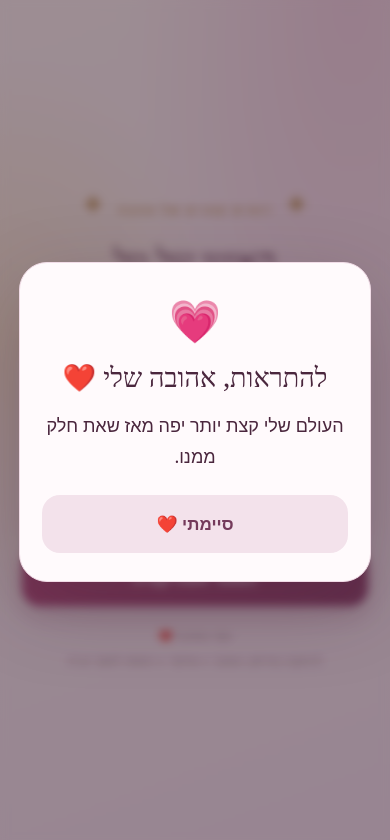
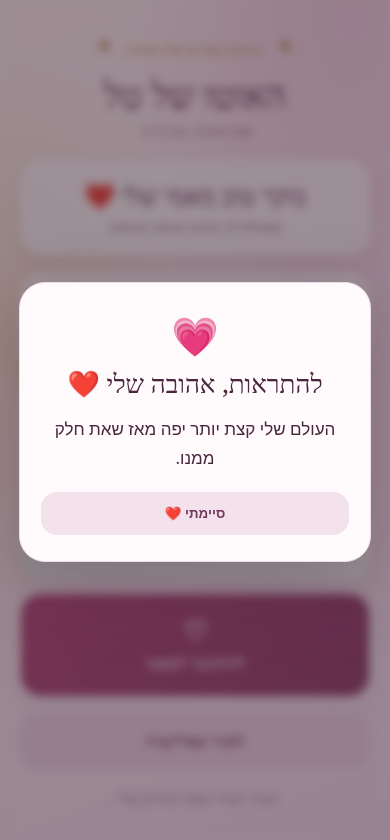
Before and after one commit to erezfly-arch/Auto-shel-tal, a plain HTML site: page index.html in a window 390 px wide. Both pictures are taken after a click on the button "לסגור אפליקציה". Drawn offline with Linux system fonts and the light colour scheme; no server answers.

Commit message:
Restore Tal app dashboard buttons and iPhone layout

```diff
--- a/index.html
+++ b/index.html
@@ -6,66 +6,54 @@
 <meta name="theme-color" content="#f7eaf0">
 <meta name="apple-mobile-web-app-capable" content="yes">
 <meta name="apple-mobile-web-app-status-bar-style" content="default">
+<meta name="mobile-web-app-capable" content="yes">
 <link rel="manifest" href="/manifest.webmanifest">
 <link rel="apple-touch-icon" href="/icon.svg">
-<meta name="mobile-web-app-capable" content="yes">
 <title>האוטו של טל</title>
 <style>
-:root{color-scheme:light;--ink:#4a263d;--muted:#8e7181;--pink:#b64c7c;--gold:#bd9859;--card:rgba(255,255,255,.78)}
+:root{color-scheme:light;--ink:#4a263d;--muted:#8e7181;--pink:#b64c7c;--gold:#bd9859;--card:rgba(255,255,255,.82)}
 *{box-sizing:border-box}body{margin:0;min-height:100vh;font-family:system-ui,-apple-system,"Arial",sans-serif;color:var(--ink);background:radial-gradient(ellipse at 90% 0%,#f4d9e5,transparent 45%),radial-gradient(ellipse at 0 40%,#f7ead0,transparent 40%),linear-gradient(160deg,#fff8f4,#f5e8f1);-webkit-font-smoothing:antialiased}
-main{width:min(100%,460px);min-height:100svh;margin:auto;padding:max(26px,env(safe-area-inset-top)) 22px max(28px,env(safe-area-inset-bottom));display:flex;flex-direction:column;justify-content:center;gap:22px}
-header{text-align:center;padding:12px 0}.brand{font-size:12px;letter-spacing:.14em;color:var(--gold);font-weight:700}.spark{font-size:26px;margin:0 8px}h1{font-family:Georgia,serif;font-size:clamp(32px,8vw,40px);font-weight:500;margin:16px 0 8px;color:#542c45}.sub{font-size:14px;color:var(--muted)}
-.card{background:var(--card);border:1px solid rgba(255,255,255,.9);border-radius:26px;padding:24px;box-shadow:0 12px 38px rgba(103,58,82,.10);text-align:center}
-.heart{font-size:42px;margin-bottom:10px}.card h2{font-family:Georgia,serif;font-weight:500;font-size:25px;margin:0 0 10px}.card p{color:var(--muted);font-size:14px;line-height:1.65;margin:0}
-button{font:inherit;border:0;border-radius:18px;min-height:58px;padding:15px 20px;font-weight:700;font-size:17px;cursor:pointer}
-.primary{background:linear-gradient(135deg,#b64c7c,#8f416b);color:white;box-shadow:0 9px 22px rgba(143,65,107,.23)}
-footer{text-align:center;color:#a58b9a;font-size:11px}
-dialog{border:1px solid #f1dce7;border-radius:28px;padding:28px 22px;width:min(calc(100% - 32px),390px);background:#fffafc;color:var(--ink);text-align:center;box-shadow:0 24px 80px rgba(67,30,52,.25)}
-dialog::backdrop{background:rgba(52,27,43,.48);backdrop-filter:blur(5px)}
-dialog h2{font:500 27px Georgia,serif;margin:4px 0 15px}dialog p{font-size:18px;line-height:1.7;margin:0 0 23px}.done{width:100%;background:#f3e2eb;color:#743a5b}
+main{width:min(100%,480px);min-height:100svh;margin:auto;padding:max(22px,env(safe-area-inset-top)) 20px max(26px,env(safe-area-inset-bottom));display:flex;flex-direction:column;gap:17px}
+header{text-align:center;padding:10px 0 2px}.brand{font-size:11px;letter-spacing:.13em;color:var(--gold);font-weight:700}.spark{font-size:21px;margin:0 7px}h1{font-family:Georgia,serif;font-size:36px;font-weight:500;margin:10px 0 3px;color:#542c45}.sub{font-size:13px;color:var(--muted)}
+.card{background:var(--card);border:1px solid rgba(255,255,255,.92);border-radius:23px;padding:18px;box-shadow:0 10px 30px rgba(103,58,82,.09);text-align:center}
+.greeting{font:500 25px Georgia,serif;margin:0 0 6px}.small{font-size:13px;color:var(--muted)}
+.weatherline{display:flex;justify-content:center;align-items:center;gap:9px;font-size:17px;font-weight:650}.weatherline .temp{font-size:30px;color:#9b5276}.weather-note{font-size:11px;color:var(--muted);margin-top:4px}
+.grid{display:grid;grid-template-columns:1fr 1fr;gap:12px}
+.action{display:flex;flex-direction:column;justify-content:center;align-items:center;gap:8px;min-height:104px;padding:14px 10px;border:1px solid rgba(255,255,255,.95);border-radius:21px;background:var(--card);color:var(--ink);text-decoration:none;font:700 16px system-ui;box-shadow:0 8px 24px rgba(103,58,82,.08);cursor:pointer}
+.action .ico{font-size:27px;line-height:1}.action:active{transform:scale(.98)}
+.spotify{grid-column:1/-1;min-height:78px;flex-direction:row;background:linear-gradient(120deg,#e5f4e9,#f7fff8);color:#17683a}
+.call{grid-column:1/-1;background:linear-gradient(135deg,#b64c7c,#8f416b);color:white}
+.close{width:100%;min-height:54px;border:0;border-radius:18px;background:#f0dce7;color:#743a5b;font:700 16px system-ui}
+footer{text-align:center;color:#946f83;font:500 15px Georgia,serif;padding:3px 0 8px}
+dialog{border:1px solid #f1dce7;border-radius:26px;padding:26px 21px;width:min(calc(100% - 32px),390px);background:#fffafc;color:var(--ink);text-align:center;box-shadow:0 24px 80px rgba(67,30,52,.25)}dialog::backdrop{background:rgba(52,27,43,.48);backdrop-filter:blur(5px)}dialog h2{font:500 26px Georgia,serif;margin:4px 0 14px}dialog p{font-size:17px;line-height:1.7;margin:0 0 20px}.done{width:100%;background:#f3e2eb;color:#743a5b;border:0;border-radius:16px;padding:14px;font-weight:700}
+@media(max-width:360px){h1{font-size:31px}.action{min-height:94px;font-size:14px}}
 </style>
 </head>
 <body>
 <main>
 <header><div class="brand"><span class="spark">✦</span> רגעים קטנים של אהבה <span class="spark">✦</span></div><h1>האוטו של טל</h1><div class="sub">קצת אהבה, גם בדרך.</div></header>
-<section class="card"><div class="heart">♡</div><h2>כיף שאת כאן</h2><p>כל נסיעה יכולה להתחיל בחיוך קטן.</p></section>
-<button class="primary" id="goodbye">לסגור אפליקציה</button>
-<footer>נוצר באהבה ❤️<br><span style="display:block;margin-top:10px">להתקנה באייפון: Safari ← שיתוף ← הוספה למסך הבית</span></footer>
+<section class="card"><div class="greeting" id="greeting">היי מאמי שלי ❤️</div><div class="small">מאחלת לך נסיעה נעימה ובטוחה</div></section>
+<section class="card" aria-label="מזג האוויר בראשון לציון"><div class="weatherline"><span>☀️</span><span class="temp" id="temperature">--°</span><span id="condition">טוען מזג אוויר…</span></div><div class="weather-note">ראשון לציון, ישראל · <span id="weatherUpdated">נתוני מזג אוויר</span></div></section>
+<section class="grid" aria-label="קיצורי דרך">
+<a class="action" href="https://waze.com/ul?q=%D7%A9%D7%A4%D7%98%D7%9C%2032%2C%20%D7%A8%D7%90%D7%A9%D7%95%D7%9F%20%D7%9C%D7%A6%D7%99%D7%95%D7%9F&navigate=yes"><span class="ico">🏡</span><span>סעי הביתה</span></a>
+<a class="action" href="https://waze.com/ul?q=%D7%A9%D7%A9%D7%AA%20%D7%94%D7%99%D7%9E%D7%99%D7%9D%201%2C%20%D7%97%D7%95%D7%9C%D7%95%D7%9F&navigate=yes"><span class="ico">💗</span><span>סעי למאמי</span></a>
+<a class="action spotify" href="https://open.spotify.com/" target="_blank" rel="noopener"><span class="ico">♫</span><span>Spotify</span><span class="small">למוזיקה שאת אוהבת</span></a>
+<button class="action call" id="call"><span class="ico">♡</span><span>להתקשר למאמי</span></button>
+</section>
+<button class="close" id="goodbye">לסגור אפליקציה</button>
+<footer>תזכרי תמיד שאת החיים שלי .</footer>
 </main>
-<dialog id="farewell" aria-labelledby="farewell-title"><div class="heart">💗</div><h2 id="farewell-title">להתראות, אהובה שלי ❤️</h2><p id="message"></p><button class="done" id="done">סיימתי ❤️</button></dialog>
+<dialog id="farewell" aria-labelledby="farewell-title"><div style="font-size:38px">💗</div><h2 id="farewell-title">להתראות, אהובה שלי ❤️</h2><p id="message"></p><button class="done" id="done">סיימתי ❤️</button></dialog>
 <script>
-const messages = [
-"תזכרי תמיד שאת החיים שלי. ❤️",
-"גם כשאת לא איתי, הלב שלי תמיד אצלך.",
-"הלוואי שיכולתי לתת לך עכשיו נשיקה לפני שאת הולכת.",
-"את הדבר הכי יפה שקרה לי.",
-"שתלכי לישון עם חיוך, ותדעי שיש מישהו שחושב עלייך בלי הפסקה.",
-"המרחק בינינו לא משנה, את תמיד קרובה ללב שלי.",
-"אם הייתי יכול, הייתי עוצר את הזמן בכל רגע איתך.",
-"את הבית שלי, גם כשאנחנו רחוקים.",
-"רק רציתי להזכיר לך כמה את אהובה.",
-"עוד יום נגמר, אבל האהבה שלי אלייך לא נגמרת לעולם.",
-"תשמרי על החיוך הזה שלך, הוא עושה לי את היום.",
-"הייתי בוחר בך מחדש בכל יום.",
-"שולח לך חיבוק ענק ונשיקה שאף פעם לא נגמרת.",
-"את המחשבה האחרונה שלי לפני השינה והראשונה כשאני מתעורר.",
-"לא משנה איך עבר עלייך היום, תמיד יש לך אותי.",
-"את הקסם הקטן שהפך את החיים שלי ליפים יותר.",
-"הלוואי שהייתי יכול להיות עכשיו לידך ולחבק אותך חזק.",
-"אל תשכחי לרגע כמה את מיוחדת בשבילי.",
-"העולם שלי קצת יותר יפה מאז שאת חלק ממנו.",
-"לילה טוב, אהבה שלי. ואם עוד לא לילה, אז פשוט תדעי שאני אוהב אותך. ❤️"
-];
+const greetings=[{h:5,t:"בוקר טוב מאמי שלי ❤️"},{h:12,t:"צהריים טובים מאמי שלי ❤️"},{h:17,t:"ערב טוב מאמי שלי ❤️"},{h:22,t:"לילה טוב מאמי שלי ❤️"}];
+const hour=new Date().getHours();let greeting=greetings[0].t;for(const item of greetings){if(hour>=item.h)greeting=item.t;}document.querySelector("#greeting").textContent=greeting;
+const weatherCodes={0:"בהיר",1:"מעונן מעט",2:"מעונן חלקית",3:"מעונן",45:"ערפל",48:"ערפל",51:"טפטוף קל",53:"טפטוף",55:"טפטוף חזק",61:"גשם קל",63:"גשם",65:"גשם חזק",71:"שלג קל",73:"שלג",75:"שלג כבד",80:"ממטרים",81:"ממטרים",82:"ממטרים חזקים",95:"סופת רעמים",96:"סופת רעמים וברד",99:"סופת רעמים וברד"};
+fetch("https://api.open-meteo.com/v1/forecast?latitude=31.9730&longitude=34.7925&current=temperature_2m,weather_code&timezone=Asia%2FJerusalem").then(r=>{if(!r.ok)throw Error("weather");return r.json()}).then(d=>{document.querySelector("#temperature").textContent=Math.round(d.current.temperature_2m)+"°";document.querySelector("#condition").textContent=weatherCodes[d.current.weather_code]||"מזג אוויר נוכחי";document.querySelector("#weatherUpdated").textContent="עודכן עכשיו"}).catch(()=>{document.querySelector("#condition").textContent="לא ניתן לטעון כרגע";document.querySelector("#weatherUpdated").textContent="נסי שוב מאוחר יותר"});
+document.querySelector("#call").addEventListener("click",()=>{const number=window.prompt("הכניסי את מספר הטלפון של מאמי");if(number){const clean=number.replace(/[^+0-9]/g,"");if(clean)window.location.href="tel:"+clean;}});
+const messages=["תזכרי תמיד שאת החיים שלי. ❤️","גם כשאת לא איתי, הלב שלי תמיד אצלך.","הלוואי שיכולתי לתת לך עכשיו נשיקה לפני שאת הולכת.","את הדבר הכי יפה שקרה לי.","שתלכי לישון עם חיוך, ותדעי שיש מישהו שחושב עלייך בלי הפסקה.","המרחק בינינו לא משנה, את תמיד קרובה ללב שלי.","אם הייתי יכול, הייתי עוצר את הזמן בכל רגע איתך.","את הבית שלי, גם כשאנחנו רחוקים.","רק רציתי להזכיר לך כמה את אהובה.","עוד יום נגמר, אבל האהבה שלי אלייך לא נגמרת לעולם.","תשמרי על החיוך הזה שלך, הוא עושה לי את היום.","הייתי בוחר בך מחדש בכל יום.","שולח לך חיבוק ענק ונשיקה שאף פעם לא נגמרת.","את המחשבה האחרונה שלי לפני השינה והראשונה כשאני מתעורר.","לא משנה איך עבר עלייך היום, תמיד יש לך אותי.","את הקסם הקטן שהפך את החיים שלי ליפים יותר.","הלוואי שהייתי יכול להיות עכשיו לידך ולחבק אותך חזק.","אל תשכחי לרגע כמה את מיוחדת בשבילי.","העולם שלי קצת יותר יפה מאז שאת חלק ממנו.","לילה טוב, אהבה שלי. ואם עוד לא לילה, אז פשוט תדעי שאני אוהב אותך. ❤️"];
 const dialog=document.querySelector("#farewell");
-document.querySelector("#goodbye").addEventListener("click",()=>{
- const last=localStorage.getItem("lastFarewellMessage");
- const choices=messages.map((m,i)=>({m,i})).filter(x=>x.m!==last);
- const chosen=choices[Math.floor(Math.random()*choices.length)].m;
- document.querySelector("#message").textContent=chosen;
- localStorage.setItem("lastFarewellMessage",chosen);
- dialog.showModal();
-});
+document.querySelector("#goodbye").addEventListener("click",()=>{const last=sessionStorage.getItem("lastFarewellMessage");const choices=messages.filter(m=>m!==last);const chosen=choices[Math.floor(Math.random()*choices.length)];document.querySelector("#message").textContent=chosen;sessionStorage.setItem("lastFarewellMessage",chosen);dialog.showModal();});
 document.querySelector("#done").addEventListener("click",()=>dialog.close());
-if("serviceWorker" in navigator) window.addEventListener("load",()=>navigator.serviceWorker.register("/sw.js").catch(()=>{}));
+if("serviceWorker" in navigator)window.addEventListener("load",()=>navigator.serviceWorker.register("/sw.js").catch(()=>{}));
 </script>
 </body></html>
```
